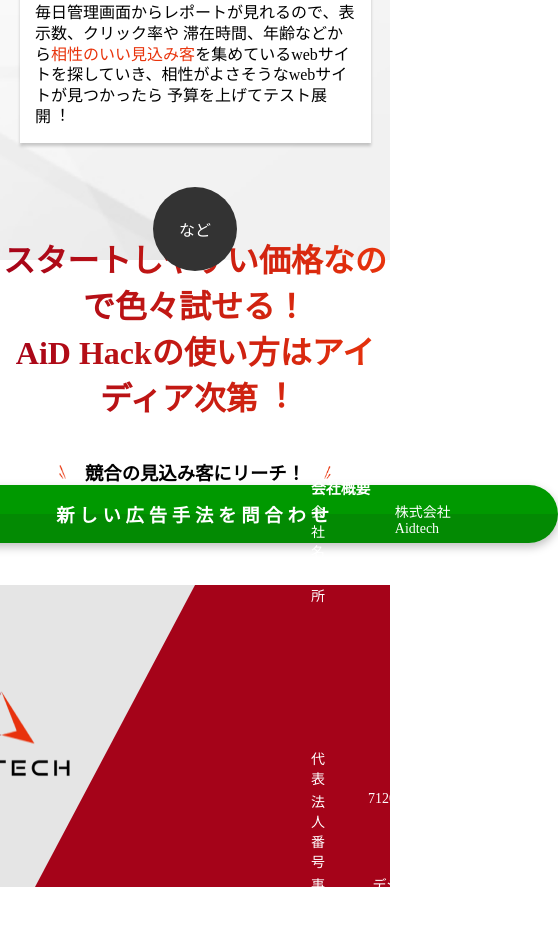
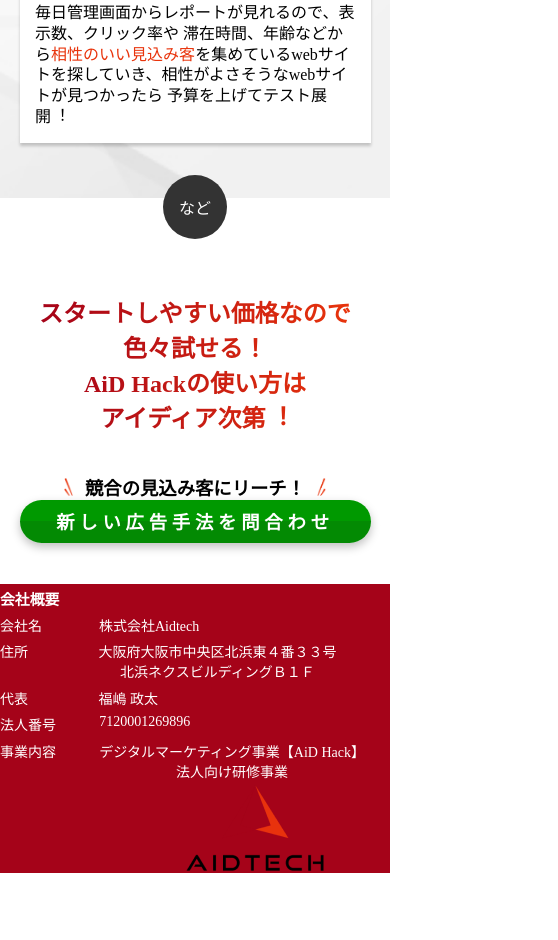
Before and after one commit to yukikawakami1039/AidTech, a plain HTML site: page index.html in a window 390 px wide. Shown: the part 4273-5213 px from the top of the page, 558 px wide, since content can reach past the window. After the commit the page ends 5146 px from the top, so only its background shows below. Drawn offline with Linux system fonts and the light colour scheme; some packages are replaced by stand-ins of ours; a web font is replaced by a local one.

Commit message:
display: grid;

```diff
--- a/index.html
+++ b/index.html
@@ -267,7 +267,7 @@
             >
           </p>
         </div>
-        <div class="six_block">
+        <div class="six_block1">
           <div class="six_title">
             <p class="six_title_letter">
               自社と相性のいい<br /><span>見込み客を集めている</span
@@ -294,6 +294,8 @@
         スタートしやすい価格なので⾊々試せる！<br />
         AiD Hackの使い⽅はアイディア次第︕
       </p>
+      <p class="sp_sev_letter">スタートしやすい価格なので<br>⾊々試せる！<br />
+        AiD Hackの使い⽅は<br>アイディア次第︕</p>
       <div class="second_letter">
         <img src="img\banzai 2.png" class="banzai_right" />
         <p class="banzai_letter">競合の見込み客にリーチ！</p>
@@ -309,12 +311,11 @@
         <div class="foot_img">
           <img src="img\aidetech-01 2.png" class="foot_logo" />
         </div>
-        <img src="img\sp_Rectangle 8.png" class="sp_foot_rec">
-        <img src="img\Rectangle 8.png" class="foot_rec">
-        <img src="img\Rectangle 9.png" class="foot_tri" />
-        <img src="img\sp_Rectangle 9.png" class="sp_foot_rec" />
         <div class="foot_contents">
-          <p class="foot_main">会社概要</p>
+          <div class="foot_main">
+            <p class="fomain">会社概要</p>
+          </div>
+          <div class="foot_details">
             <div class="foot_company">
               <p>会社名</p>
               <p>株式会社Aidtech</p>
@@ -339,6 +340,10 @@
             </div>
           </div>
         </div>
+        <div class="sp_foot_img">
+          <img src="img\aidetech-01 2.png" class="sp_foot_logo" />
+        </div>
+      </div>
     </footer>
   </body>
 </html>
--- a/style.css
+++ b/style.css
@@ -787,7 +787,8 @@
   position: relative;
 }
 
-.six_block {
+.six_block,
+.six_block1 {
   background: #fff;
   box-shadow: 0px 3px 3px 0px rgba(0, 0, 0, 0.2);
   width: 21.8rem;
@@ -914,6 +915,9 @@
   font-weight: 900;
   line-height: normal;
 }
+.sp_sev_letter {
+  display: none;
+}
 .seven_green_button {
   display: flex;
   width: clamp(45.37rem, 50vw, 46.37rem);
@@ -939,11 +943,10 @@
 }
 
 .foot {
-  display: flex;
-  flex-direction: row; /* 横並び */
-  justify-content: center; /* 子要素間に均等なスペース */
-  align-items: center; /* 垂直方向は中央揃え */
-  background: #A50319;
+  display: grid;
+  grid-template-columns: 50% 50%;
+  align-items: center;
+  background: #a50319;
   height: 18.875rem;
 }
 
@@ -956,44 +959,29 @@
 }
 
 .foot_img {
+  text-align: right;
+  margin-right: 11.3rem;
 }
 
 .sp_foot_rec {
- display: none;
-}
-
-.foot_rec {
-  position: absolute;
-  right: 63.8%;
-  z-index: 1;
-  width: 100%;
-  height: auto;
-  max-height: 18.875rem;
   display: none;
 }
+
 .foot_triangle {
   width: 50%;
   height: 0; /* 三角形の高さを設定 */
   border-left: 0 solid transparent;
-  border-right: 10rem solid transparent;
-  border-top: 18.875rem solid #E5E5E5;
+  border-right: 12rem solid transparent;
+  border-top: 18.875rem solid #e5e5e5;
   position: absolute;
   left: 0;
 }
-.foot_tri {
-  display: none;
-}
-
-.sp_foot_tri {
-  display: none;
-}
 
 .foot_contents {
-  margin-left: 15rem;
 }
 
 .foot_main {
-  color: #FFF;
+  color: #fff;
   font-family: "Noto Sans JP";
   font-size: 0.93rem;
   font-style: normal;
@@ -1006,7 +994,7 @@
   display: flex;
   flex-direction: row;
   gap: 3.56rem;
-  color: #FFF;
+  color: #fff;
   font-family: "Noto Sans JP";
   font-size: 0.875rem;
   font-style: normal;
@@ -1019,7 +1007,7 @@
   display: flex;
   flex-direction: row;
   gap: 4.4rem;
-  color: #FFF;
+  color: #fff;
   font-family: "Noto Sans JP";
   font-size: 0.875rem;
   font-style: normal;
@@ -1032,7 +1020,7 @@
   display: flex;
   flex-direction: row;
   gap: 4.4rem;
-  color: #FFF;
+  color: #fff;
   font-family: "Noto Sans JP";
   font-size: 0.875rem;
   font-style: normal;
@@ -1045,7 +1033,7 @@
   display: flex;
   flex-direction: row;
   gap: 2.7rem;
-  color: #FFF;
+  color: #fff;
   font-family: "Noto Sans JP";
   font-size: 0.875rem;
   font-style: normal;
@@ -1058,13 +1046,16 @@
   display: flex;
   flex-direction: row;
   gap: 2.7rem;
-  color: #FFF;
+  color: #fff;
   font-family: "Noto Sans JP";
   font-size: 0.875rem;
   font-style: normal;
   font-weight: 400;
   line-height: normal;
   margin: 0.2rem 0 0.2rem 0;
+}
+.sp_foot_logo {
+  display: none;
 }
 
 @media screen and (max-width: 768px) {
@@ -1154,17 +1145,17 @@
   }
 
   .banzai_right {
-    width: 2.3%;
+    width: 3.3%;
     height: auto;
   }
 
   .banzai_letter {
     font-size: clamp(1rem, 4.7vw, 2rem);
-    margin: 0 5vw 0 5vw;
+    margin: 0 3vw 0 3vw;
   }
 
   .banzai_left {
-    width: 2.3%;
+    width: 3.3%;
     height: auto;
   }
 
@@ -1437,6 +1428,7 @@
   }
 
   .six_section {
+    position: relative;
   }
 
   .six_contents {
@@ -1445,13 +1437,18 @@
     align-items: center;
   }
 
-  .six_block {
+  .six_block,
+  .six_block1 {
     width: 90%;
     height: auto;
     padding: 4vw 4vw;
     margin: 2vw 0 3vw 0;
   }
 
+  .six_block1 {
+    margin-bottom: 14vw;
+  }
+
   .six_title {
   }
 
@@ -1482,19 +1479,19 @@
   .sp_six_background {
     display: block;
     position: absolute;
+    top: 0;
+    left: 0;
+    width: 100%;
+    height: 100%; /* 親要素に合わせて高さ100% */
+    object-fit: cover;
     z-index: -1;
     opacity: 0.7;
-    width: 100%;
-    height: auto;
-    min-height: 63.8rem;
-    object-fit: cover;
-    bottom: 0;
-    left: 0;
-    top: 0;
   }
   .fixed_circle {
-    width: 5.25rem;
-    height: 5.25rem;
+    width: 11.1vw;
+    min-width: 4rem;
+    height: 11.1vw;
+    min-height: 4rem;
     background-color: #333;
     border-radius: 50%;
     display: flex;
@@ -1508,7 +1505,152 @@
       -50%
     ); /* 要素幅の半分だけ左へずらし、左右の余白を同じに */
     color: #fff;
-    margin-top: 2rem;
+    margin-top: -6vw;
+  }
+
+  .fixed_circle {
+  }
+
+  .seven_section {
+  }
+
+  .sev_letter {
+  }
+  .sev_letter {
+    display: none;
+  }
+  .sp_sev_letter {
+    margin: 6rem 0 2.5rem 0;
+    background: linear-gradient(90deg, #a50319 0%, #e8340c 100%);
+    background-clip: text;
+    -webkit-background-clip: text;
+    -webkit-text-fill-color: transparent;
+    text-align: center;
+    font-family: "Noto Sans JP";
+    font-size: 2rem;
+    font-style: normal;
+    font-weight: 900;
+    line-height: normal;
+    display: block;
+    font-size: clamp(1.5rem, 4.06vw, 2rem);
+  }
+
+  .second_letter {
+  }
+
+  .banzai_right {
+  }
+
+  .banzai_letter {
+  }
+
+  .banzai_left {
+  }
+
+  .seven_green_button {
+    width: 90%;
+    height: 11vw;
+  }
+
+  .green_letter {
+    font-size: clamp(1rem, 4.7vw, 2rem);
+  }
+
+  .foot {
+    display: flex !important;
+    flex-direction: column;
+    text-align: center !important;
+    height: 100%;
+    }
+
+  .foot_img,
+  .foot_contents {
+    width: 100%;
+    text-align: center;
+  }
+
+  .foot_triangle {
+    width: 50%;
+    height: 0; /* 三角形の高さを設定 */
+    border-left: 0 solid transparent;
+    border-right: 12rem solid transparent;
+    border-top: 18.875rem solid #e5e5e5;
+    position: absolute;
+    left: 0;
+    display: none;
+  }
+
+  .foot_img {
+    display: none;
+  }
+  .sp_foot_img {
+    display: block;
+    width: 5vw;
+    height: auto;
+  }
+
+  .sp_foot_logo {
+    display: block;
+    text-align: left;
+  }
+
+  .foot_logo {
+    display: none;
+  }
+  .foot_details {
+    display: flex;
+    flex-direction: column;
+    text-align: center;
+  }
+
+  .foot_main,
+  .foot_company,
+  .foot_adress,
+  .foot_person,
+  .foot_num,
+  .foot_detail {
+    display: flex;
+  }
+
+  .foot_contents {
+    text-align: center;
+    width: 100%;
+    flex-direction: column;
+    align-items: center;
+  }
+
+  .foot_main {
+    display: flex;
+  }
+
+  .foot_company {
+    text-align: center; ;
+    display: flex;
+  }
+
+  .foot_adress {
+    display: flex;
+  }
+
+  .foot_person {
+    display: flex;
+  }
+
+  .foot_num {
+    display: flex;
+  }
+
+  .foot_detail {
+    display: flex;
+  }
+  .foot_triangle {
+    width: 50%;
+    height: 0; /* 三角形の高さを設定 */
+    border-left: 0 solid transparent;
+    border-right: 12rem solid transparent;
+    border-top: 18.875rem solid #e5e5e5;
+    position: absolute;
+    left: 0;
   }
 }
 
@@ -1701,5 +1843,28 @@
     top: 0;
   }
 
+  .six_block {
+    margin-bottom: 1rem;
+  }
+
+  .fixed_circle {
+    width: 3.65rem;
+    height: 3.75rem;
+    background-color: #333;
+    border-radius: 50%;
+    display: flex;
+    align-items: center;
+    justify-content: center;
+    text-align: center;
+    z-index: 2; /* 他のコンテンツより上に表示 */
+    position: absolute;
+    left: 50%; /* 親要素の横幅中央に */
+    transform: translateX(
+      -50%
+    ); /* 要素幅の半分だけ左へずらし、左右の余白を同じに */
+    color: #fff;
+    margin-top: -7vw;
+  }
+
   font-size: clamp(1.5rem, 4.06vw, 2rem);
 }
```
Lines whose indentation alone changed are shown as unchanged.
